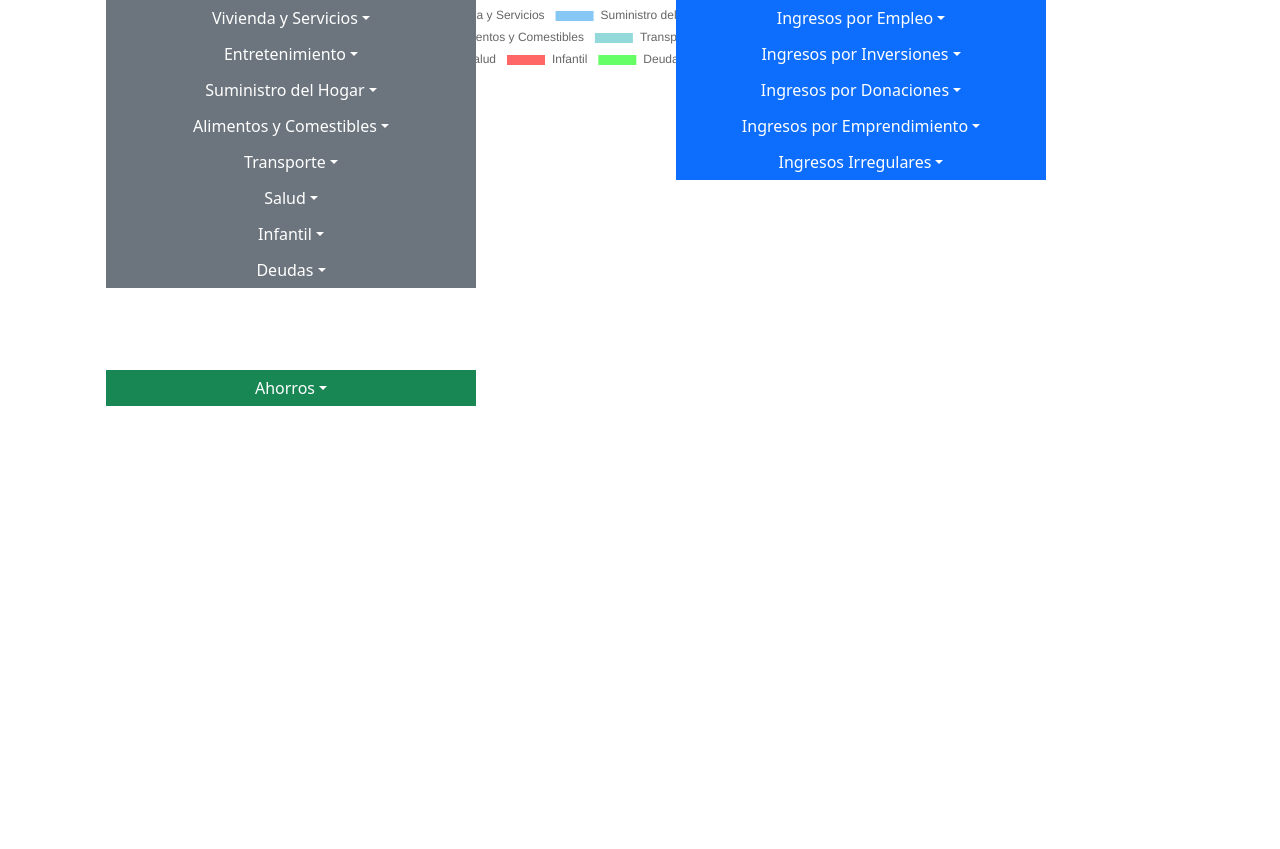
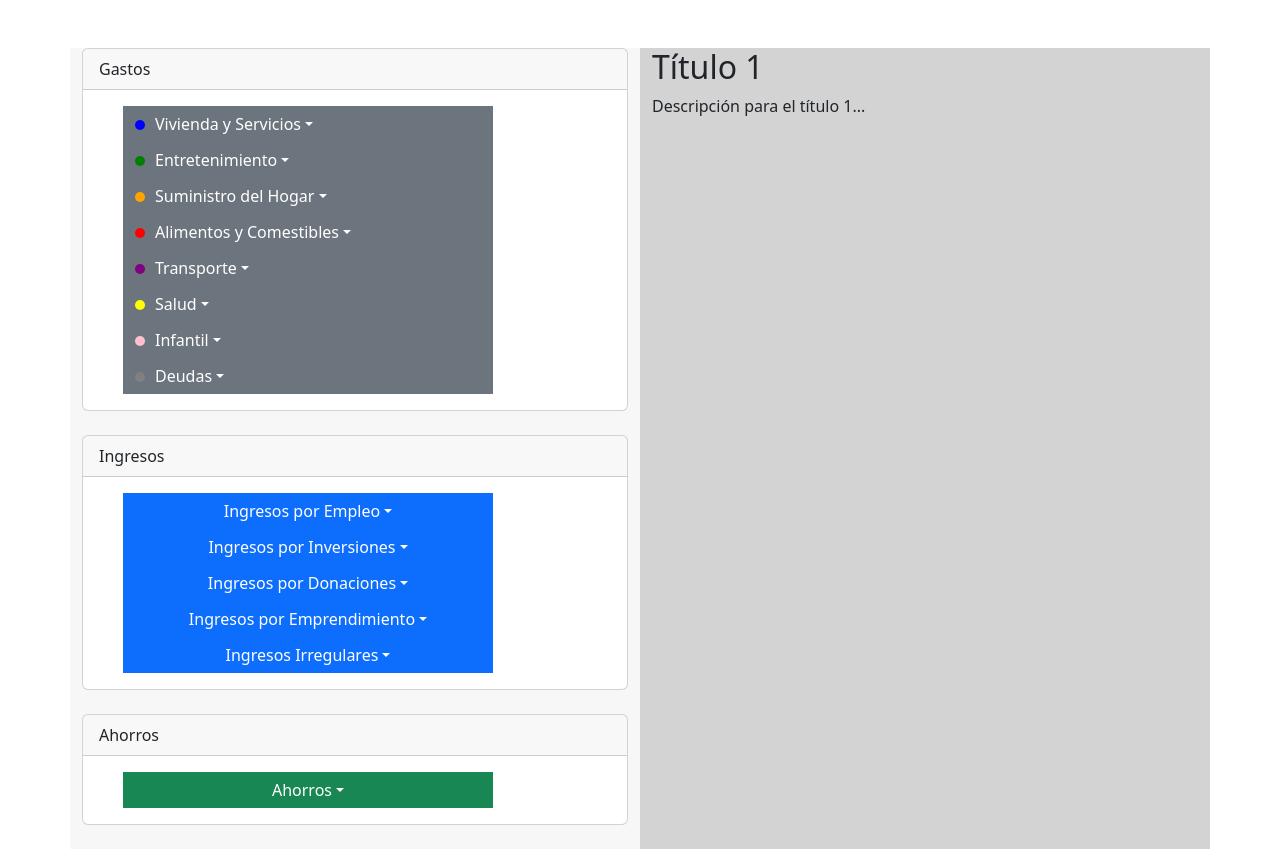
Before and after one commit to tonderflash/CalculadoraPresupuesto, a React (Create React App) app: page / in a window 1280 px wide. Before the commit the page ends 800 px from the top, so only its background shows below. Built offline with nearby package versions, Linux system fonts and the light colour scheme.

Commit message:
added fix on gastos

```diff
--- a/src/components/gastos/FormGastos.js
+++ b/src/components/gastos/FormGastos.js
@@ -1,115 +1,264 @@
-import React, { useState } from 'react'
-import ViviendaServicios from './ViviendaServicios'
-import SuministroHogar from './SuministroHogar'
-import AlimentosComestibles from './AlimentosComestibles'
-import Transporte from './Transporte'
-import Salud from './Salud'
-import Infantil from './Infantil'
-import Deudas from './Deudas'
-import Entretenimiento from './Entretenimiento'
-import GastosChart from '../GastosChart'
+import React, { useState, useEffect } from "react";
+import ViviendaServicios from "./ViviendaServicios";
+import SuministroHogar from "./SuministroHogar";
+import AlimentosComestibles from "./AlimentosComestibles";
+import Transporte from "./Transporte";
+import Salud from "./Salud";
+import Infantil from "./Infantil";
+import Deudas from "./Deudas";
+import Entretenimiento from "./Entretenimiento";
+import GastosChart from "../GastosChart";
 
 const FormGastos = () => {
-    const [ ViviendaServiciosData, setViviendaServiciosData ] = useState([]);
-    const [ SuministroHogarData, setSuministroHogarData ] = useState([]);
-    const [ AlimentosComestiblesData, setAlimentosComestiblesData ] = useState([]);
-    const [ TransporteData, setTransporteData ] = useState([]);
-    const [ SaludData, setSaludData ] = useState([]);
-    const [ InfantilData, setInfantilData ] = useState([]);
-    const [ DeudasData, setDeudasData ] = useState([]);
-    const [ EntretenimientoData, setEntreteniminetoData ] = useState([]);
+  const [ViviendaServiciosData, setViviendaServiciosData] = useState([]);
+  const [SuministroHogarData, setSuministroHogarData] = useState([]);
+  const [AlimentosComestiblesData, setAlimentosComestiblesData] = useState([]);
+  const [TransporteData, setTransporteData] = useState([]);
+  const [SaludData, setSaludData] = useState([]);
+  const [InfantilData, setInfantilData] = useState([]);
+  const [DeudasData, setDeudasData] = useState([]);
+  const [EntretenimientoData, setEntreteniminetoData] = useState([]);
+
+  const [consolidatedData, setConsolidatedData] = useState({});
+
+  useEffect(() => {
+    setConsolidatedData({
+      ViviendaServiciosData,
+      SuministroHogarData,
+      AlimentosComestiblesData,
+      TransporteData,
+      SaludData,
+      InfantilData,
+      DeudasData,
+      EntretenimientoData,
+    });
+  }, [
+    ViviendaServiciosData,
+    SuministroHogarData,
+    AlimentosComestiblesData,
+    TransporteData,
+    SaludData,
+    InfantilData,
+    DeudasData,
+    EntretenimientoData,
+  ]);
+  console.log(consolidatedData);
 
   return (
     <div className="container">
       <div className="row">
         <div className="col-md-6">
+          {/* Vivienda y Servicios */}
           <div className="dropdown drop-size">
-                        <button className="btn btn-secondary dropdown-toggle button-style" type="button" data-bs-toggle="dropdown" aria-expanded="false">
+            <button
+              className="btn btn-secondary dropdown-toggle button-style text-start"
+              type="button"
+              data-bs-toggle="dropdown"
+              aria-expanded="false"
+            >
+              <span
+                style={{
+                  display: "inline-block",
+                  width: "10px",
+                  height: "10px",
+                  backgroundColor: "blue",
+                  borderRadius: "50%",
+                  marginRight: "10px",
+                }}
+              ></span>
               Vivienda y Servicios
             </button>
             <ul className="dropdown-menu col-12 menu-size">
-                            <ViviendaServicios setViviendaServiciosData={setViviendaServiciosData} />
+              <ViviendaServicios
+                setViviendaServiciosData={setViviendaServiciosData}
+              />
             </ul>
           </div>
+
+          {/* Entretenimiento */}
           <div className="dropdown drop-size">
-                        <button className="btn btn-secondary dropdown-toggle d-inline-block button-style btn-block" type="button" data-bs-toggle="dropdown" aria-expanded="false">
+            <button
+              className="btn btn-secondary dropdown-toggle button-style text-start"
+              type="button"
+              data-bs-toggle="dropdown"
+              aria-expanded="false"
+            >
+              <span
+                style={{
+                  display: "inline-block",
+                  width: "10px",
+                  height: "10px",
+                  backgroundColor: "green",
+                  borderRadius: "50%",
+                  marginRight: "10px",
+                }}
+              ></span>
               Entretenimiento
             </button>
             <ul className="dropdown-menu col-12 menu-size">
-                            <Entretenimiento setEntreteniminetoData={setEntreteniminetoData} />
+              <Entretenimiento
+                setEntreteniminetoData={setEntreteniminetoData}
+              />
             </ul>
           </div>
+
+          {/* Suministro del Hogar */}
           <div className="dropdown drop-size">
-                        <button className="btn btn-secondary dropdown-toggle d-inline-block button-style btn-block" type="button" data-bs-toggle="dropdown" aria-expanded="false">
+            <button
+              className="btn btn-secondary dropdown-toggle button-style text-start"
+              type="button"
+              data-bs-toggle="dropdown"
+              aria-expanded="false"
+            >
+              <span
+                style={{
+                  display: "inline-block",
+                  width: "10px",
+                  height: "10px",
+                  backgroundColor: "orange",
+                  borderRadius: "50%",
+                  marginRight: "10px",
+                }}
+              ></span>
               Suministro del Hogar
             </button>
             <ul className="dropdown-menu col-12 menu-size">
-                            <SuministroHogar setSuministroHogarData={setSuministroHogarData} />
+              <SuministroHogar
+                setSuministroHogarData={setSuministroHogarData}
+              />
             </ul>
           </div>
+
+          {/* Alimentos y Comestibles */}
           <div className="dropdown drop-size">
-                        <button className="btn btn-secondary dropdown-toggle d-inline-block button-style btn-block" type="button" data-bs-toggle="dropdown" aria-expanded="false">
+            <button
+              className="btn btn-secondary dropdown-toggle button-style text-start"
+              type="button"
+              data-bs-toggle="dropdown"
+              aria-expanded="false"
+            >
+              <span
+                style={{
+                  display: "inline-block",
+                  width: "10px",
+                  height: "10px",
+                  backgroundColor: "red",
+                  borderRadius: "50%",
+                  marginRight: "10px",
+                }}
+              ></span>
               Alimentos y Comestibles
             </button>
             <ul className="dropdown-menu col-12 menu-size">
-                            <AlimentosComestibles setAlimentosComestiblesData={setAlimentosComestiblesData} />
+              <AlimentosComestibles
+                setAlimentosComestiblesData={setAlimentosComestiblesData}
+              />
             </ul>
           </div>
+
+          {/* Transporte */}
           <div className="dropdown drop-size">
-                        <button className="btn btn-secondary dropdown-toggle d-inline-block button-style" type="button" data-bs-toggle="dropdown" aria-expanded="false">
+            <button
+              className="btn btn-secondary dropdown-toggle button-style text-start"
+              type="button"
+              data-bs-toggle="dropdown"
+              aria-expanded="false"
+            >
+              <span
+                style={{
+                  display: "inline-block",
+                  width: "10px",
+                  height: "10px",
+                  backgroundColor: "purple",
+                  borderRadius: "50%",
+                  marginRight: "10px",
+                }}
+              ></span>
               Transporte
             </button>
             <ul className="dropdown-menu col-12 menu-size">
-                            <Transporte
-                                setTransporteData={setTransporteData}
-                            />
+              <Transporte setTransporteData={setTransporteData} />
             </ul>
           </div>
+
+          {/* Salud */}
           <div className="dropdown drop-size">
-                        <button className="btn btn-secondary dropdown-toggle d-inline-block button-style" type="button" data-bs-toggle="dropdown" aria-expanded="false">
+            <button
+              className="btn btn-secondary dropdown-toggle button-style text-start"
+              type="button"
+              data-bs-toggle="dropdown"
+              aria-expanded="false"
+            >
+              <span
+                style={{
+                  display: "inline-block",
+                  width: "10px",
+                  height: "10px",
+                  backgroundColor: "yellow",
+                  borderRadius: "50%",
+                  marginRight: "10px",
+                }}
+              ></span>
               Salud
             </button>
             <ul className="dropdown-menu col-12 menu-size">
-                            <Salud
-                                setSaludData={setSaludData}
-                            />
+              <Salud setSaludData={setSaludData} />
             </ul>
           </div>
+
+          {/* Infantil */}
           <div className="dropdown drop-size">
-                        <button className="btn btn-secondary dropdown-toggle d-inline-block button-style" type="button" data-bs-toggle="dropdown" aria-expanded="false">
+            <button
+              className="btn btn-secondary dropdown-toggle button-style text-start"
+              type="button"
+              data-bs-toggle="dropdown"
+              aria-expanded="false"
+            >
+              <span
+                style={{
+                  display: "inline-block",
+                  width: "10px",
+                  height: "10px",
+                  backgroundColor: "pink",
+                  borderRadius: "50%",
+                  marginRight: "10px",
+                }}
+              ></span>
               Infantil
             </button>
             <ul className="dropdown-menu col-12 menu-size">
-                            <Infantil
-                                setInfantilData={setInfantilData}
-                            />
+              <Infantil setInfantilData={setInfantilData} />
             </ul>
           </div>
+
+          {/* Deudas */}
           <div className="dropdown drop-size">
-                        <button className="btn btn-secondary dropdown-toggle d-inline-block button-style" type="button" data-bs-toggle="dropdown" aria-expanded="false">
+            <button
+              className="btn btn-secondary dropdown-toggle button-style text-start"
+              type="button"
+              data-bs-toggle="dropdown"
+              aria-expanded="false"
+            >
+              <span
+                style={{
+                  display: "inline-block",
+                  width: "10px",
+                  height: "10px",
+                  backgroundColor: "gray",
+                  borderRadius: "50%",
+                  marginRight: "10px",
+                }}
+              ></span>
               Deudas
             </button>
             <ul className="dropdown-menu col-12 menu-size">
-                            <Deudas
-                                setDeudasData={setDeudasData}
-                            />
+              <Deudas setDeudasData={setDeudasData} />
             </ul>
           </div>
         </div>
-                <div className="col-md-6">
-                    <GastosChart ViviendaServiciosData={ViviendaServiciosData}
-                        SuministroHogarData={SuministroHogarData}
-                        AlimentosComestiblesData={AlimentosComestiblesData}
-                        TransporteData={TransporteData}
-                        SaludData={SaludData}
-                        InfantilData={InfantilData}
-                        DeudasData={DeudasData}
-                        setEntreteniminetoData={EntretenimientoData}
-                    />
       </div>
     </div>
-        </div>
-    )
-}
+  );
+};
 
-export default FormGastos
+export default FormGastos;
--- a/src/components/gastos/ViviendaServicios.js
+++ b/src/components/gastos/ViviendaServicios.js
@@ -46,12 +46,8 @@ const ViviendaServicios = ({ setViviendaServiciosData }) => {
     setFormData(updatedForm);
     setViviendaServiciosData(updatedForm);
   };
-  console.log(formData);
 
-  const campos = useMemo(
-    () => formData.slice(1), // Excluimos el primer elemento que es solo un label
-    []
-  );
+  const campos = useMemo(() => formData.slice(1), []);
 
   return (
     <div>
--- a/src/pages/Home.js
+++ b/src/pages/Home.js
@@ -1,24 +1,53 @@
-import React from 'react'
-import Gastos from '../components/gastos/Gastos'
-import Ingresos from '../components/ingresos/Ingresos'
-import Ahorros from '../components/ahorros/Ahorros'
+import React from "react";
+import Gastos from "../components/gastos/Gastos";
+import Ingresos from "../components/ingresos/Ingresos";
+import Ahorros from "../components/ahorros/Ahorros";
 
 const Home = () => {
   return (
-    <div className="container">
+    <div
+      className="container-md w-100 mt-5"
+      style={{ backgroundColor: "#f7f7f7" }}
+    >
       <div className="row">
-        <div className="col">
-          <Gastos />
+        {/* Columna de la izquierda */}
+        <div className="col-md-6">
+          <div className="mb-4">
+            <div className="card">
+              <div className="card-header">Gastos</div>
+              <div className="card-body">
+                <Gastos />
+              </div>
+            </div>
+          </div>
+          <div className="mb-4">
+            <div className="card">
+              <div className="card-header">Ingresos</div>
+              <div className="card-body">
+                <Ingresos />
+              </div>
+            </div>
+          </div>
+          <div className="mb-4">
+            <div className="card">
+              <div className="card-header">Ahorros</div>
+              <div className="card-body">
+                <Ahorros />
+              </div>
+            </div>
+          </div>
         </div>
-        <div className="col">
-          <Ingresos />
-        </div>
-        <div className="col">
-          <Ahorros />
+
+        {/* Columna de la derecha con fondo gris */}
+        <div className="col-md-6" style={{ backgroundColor: "#d3d3d3" }}>
+          <h2>Título 1</h2>
+          <p>Descripción para el título 1...</p>
+
+          {/* Agrega más títulos y descripciones según lo necesites */}
         </div>
       </div>
     </div>
-  )
-}
+  );
+};
 
-export default Home
+export default Home;
```
Also changed, not shown: src/components/GastosChart.js (+4 -3 lines). Lines whose indentation alone changed are shown as unchanged.
